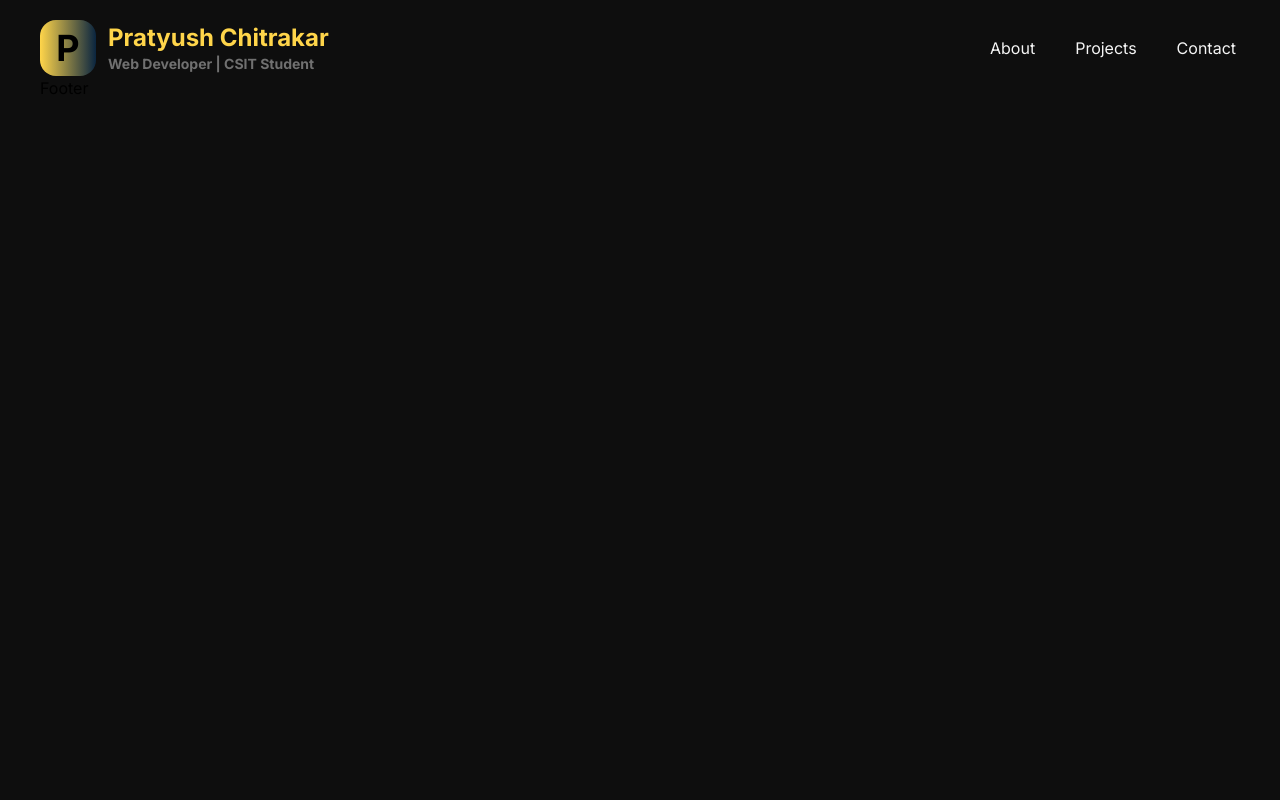
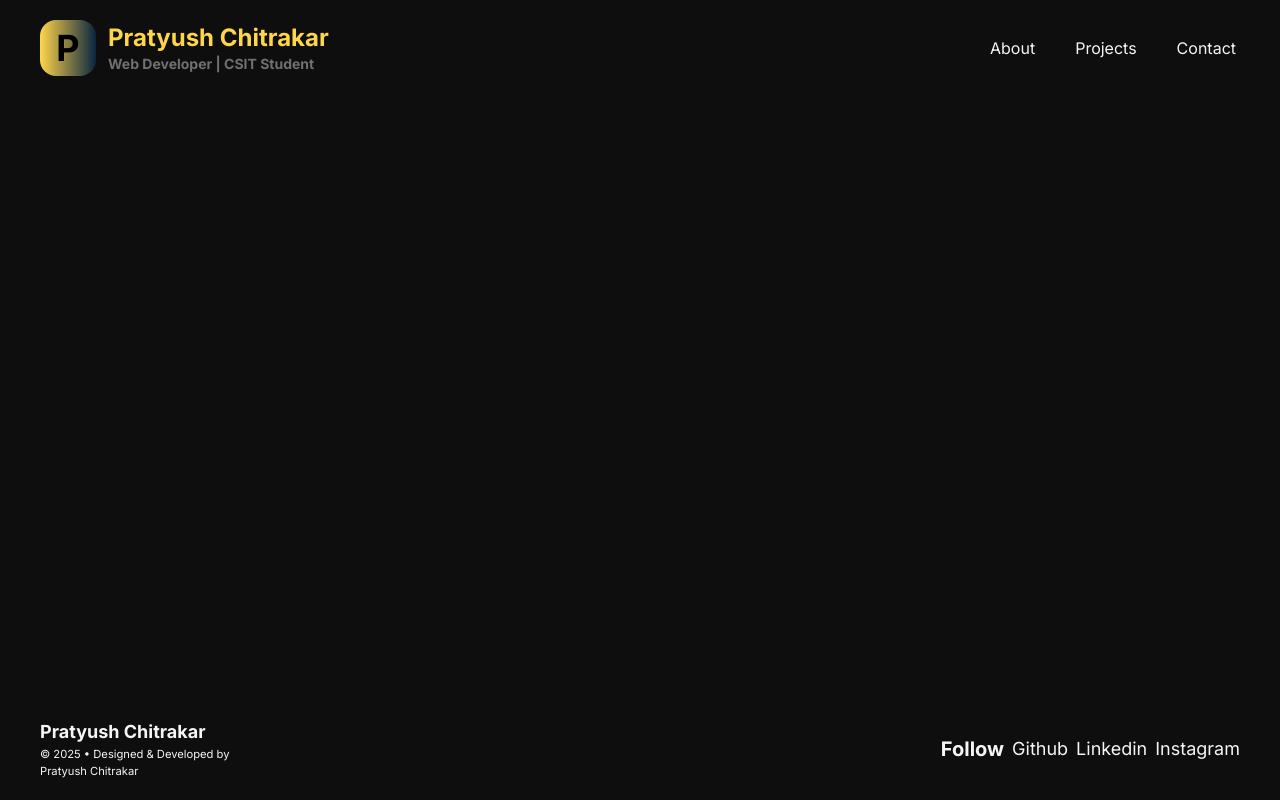
Before and after one commit to Chitrakar09/Personal_Portfolio, a React (Vite) app: page /realm in a window 1280 px wide. Built offline with nearby package versions, Linux system fonts and the light colour scheme; what tailwindcss-animated would draw is missing.

Commit message:
made a footer for the website

```diff
--- a/src/components/Footer.jsx
+++ b/src/components/Footer.jsx
@@ -2,7 +2,18 @@ import React from 'react'
 
 function Footer() {
   return (
-    <div>Footer</div>
+    <div id="footer" className='w-full bg-background-dark rounded-[1.25rem] flex justify-between items-center text-text-light'>
+      <div id="copyright" className='flex flex-col items-start justify-evenly'>
+        <span className='font-bold text-sm lg:text-lg'>Pratyush Chitrakar</span>
+        <span className='text-[0.625rem] lg:text-[0.7rem] flex flex-wrap'>© 2025 • Designed & Developed by Pratyush Chitrakar</span>
+      </div>
+      <div id="follow" className='flex flex-col md:flex-row md:justify-end md:items-center items-end justify-center w-full md:gap-2'>
+        <span className='text-[0.75rem] font-bold md:text-lg lg:text-xl'>Follow</span>
+        <span className='text-[0.625rem] md:text-sm lg:text-lg hover:text-accent-amber hover:-translate-y-0.5 transition ease-in-out'><a href=''>Github</a></span>
+        <span className='text-[0.625rem] md:text-sm lg:text-lg hover:text-accent-amber hover:-translate-y-0.5 transition ease-in-out'><a href=''>Linkedin</a></span>
+        <span className='text-[0.625rem] md:text-sm lg:text-lg hover:text-accent-amber hover:-translate-y-0.5 transition ease-in-out'><a href=''>Instagram</a></span>
+      </div>
+    </div>
   )
 }
 
--- a/src/pages/MainPage.jsx
+++ b/src/pages/MainPage.jsx
@@ -3,7 +3,7 @@ import { Footer, Header } from '@/components'
 
 function MainPage() {
   return (
-    <div id='container' className='py-5 px-10 md:px-10'>
+    <div id='container' className='py-5 px-10 flex flex-col justify-between items-center min-h-full min-w-full'>
     <Header/>
 
     <Footer/>
```
